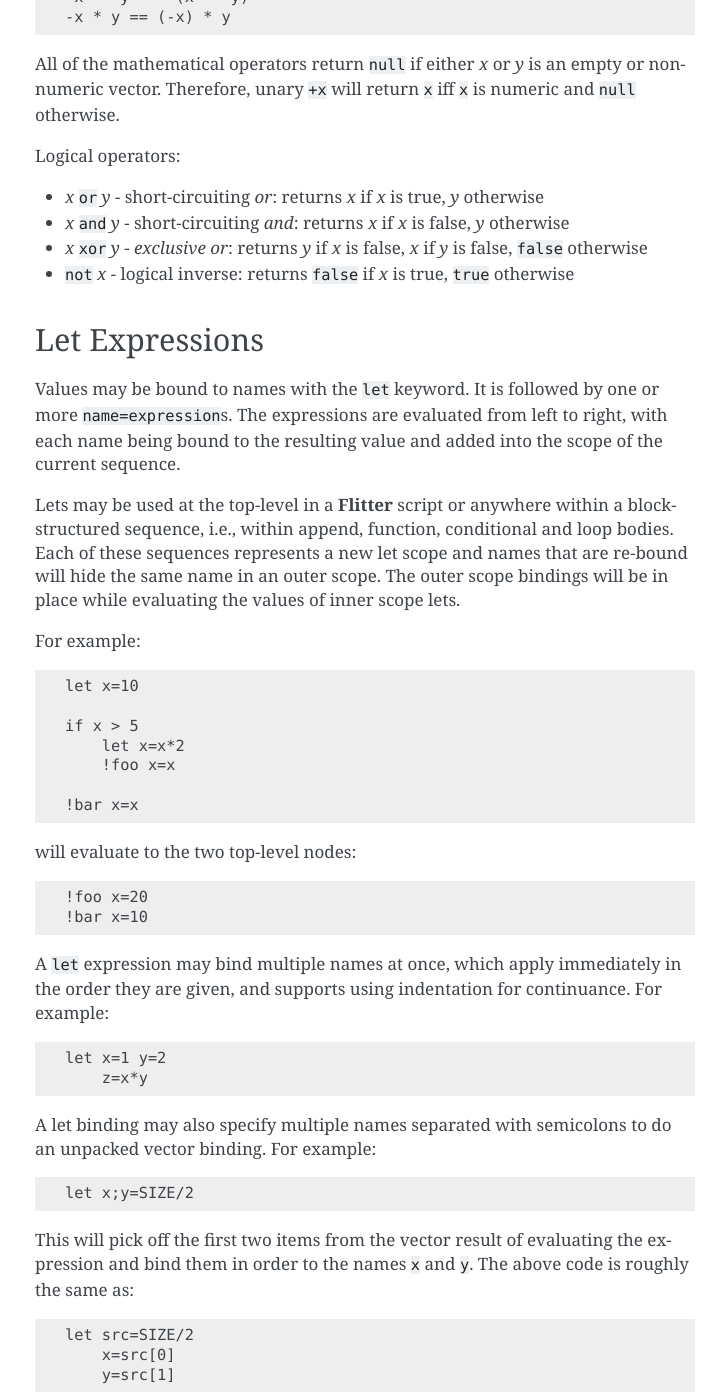
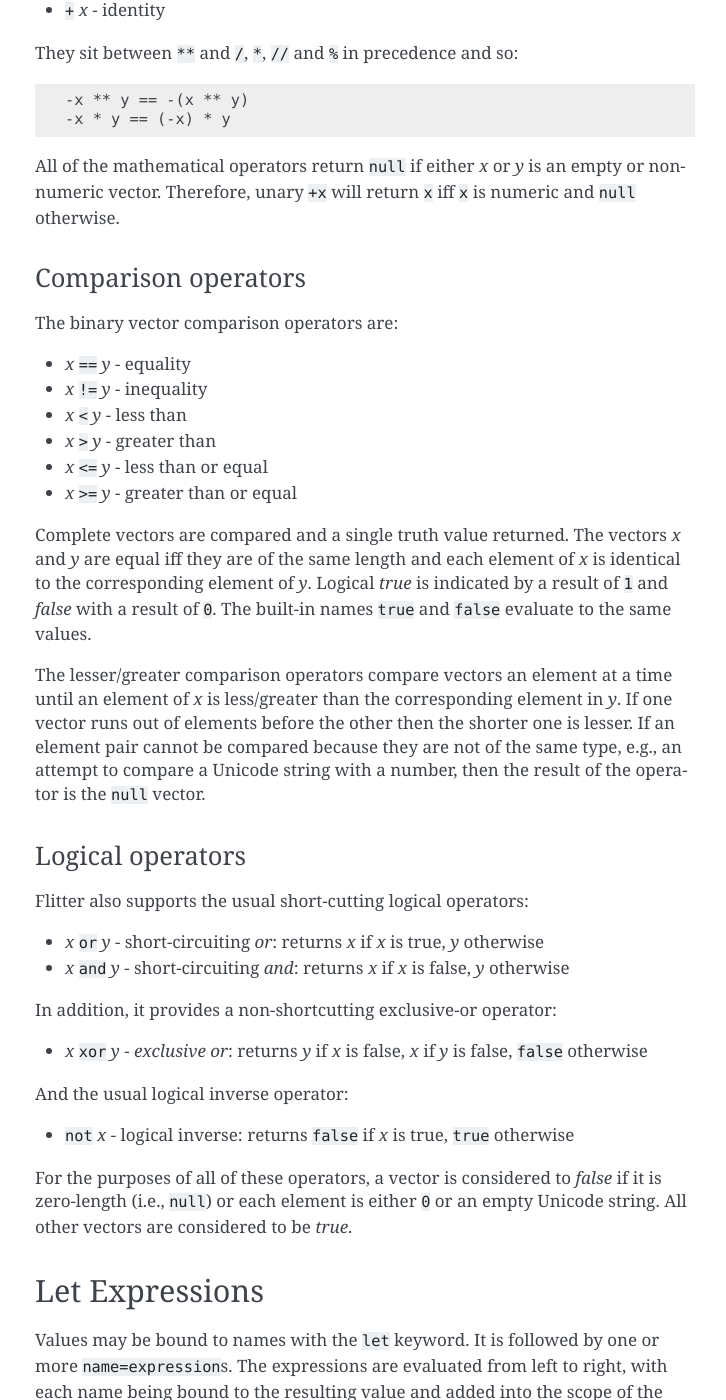
Before and after one commit to jonathanhogg/flitter, a Sphinx documentation site: the page built from docs/language.md, in a window 1280 px wide and 1400 px high, scrolled down 8845 px. Shown: the whole window, without its empty margins (385-1111 px from the left). Built offline with Sphinx 7.4.7, drawn with Linux system fonts in a browser that asks for light colours; some of the changed text lies outside the part shown.

Commit message:
Make comparison operators more robust and document them
A few other small tweaks to the docs while we're in here.

```diff
--- a/docs/language.md
+++ b/docs/language.md
@@ -348,10 +348,10 @@
 - All matching elements are composed together into a new vector
 
 [Ranges](#ranges) are a convenient way to create indices for slicing a vector,
-e.g., `xs[..5]` will extract the first 5 elements of `xs` – if `xs` has fewer
-than 5 elements then it just evaluates to `xs`. Indices do not need to be
-contiguous or in any specific order. It is perfectly valid to use `x[1;6;0]`
-to extract the 2nd, 7th and 1st items, in that order.
+e.g., `xs[..5]` will extract the first 5 elements of `xs` (assuming `xs` has
+5 or more elements). Indices do not need to be contiguous or in any specific
+order. It is perfectly valid to use `x[1;6;0]` to extract the 2nd, 7th and 1st
+items, in that order.
 
 As indices are used modulo the length of the source vector, indices past the
 end of the vector will wrap around to the beginning and negative indices will
@@ -373,7 +373,11 @@
 ## Operators
 
 **Flitter** supports the usual range of operators, with a lean towards the
-syntax and semantics of Python. The binary mathematical operators are:
+syntax and semantics of Python.
+
+### Mathematical operators
+
+The binary vector mathematical operators are:
 
 - *x* `+` *y* - addition
 - *x* `-` *y* - subtraction
@@ -420,14 +424,50 @@
 empty or non-numeric vector. Therefore, unary `+x` will return `x` iff `x` is
 numeric and `null` otherwise.
 
-Logical operators:
+### Comparison operators
+
+The binary vector comparison operators are:
+
+- *x* `==` *y* - equality
+- *x* `!=` *y* - inequality
+- *x* `<` *y* - less than
+- *x* `>` *y* - greater than
+- *x* `<=` *y* - less than or equal
+- *x* `>=` *y* - greater than or equal
+
+Complete vectors are compared and a single truth value returned. The vectors
+*x* and *y* are equal iff they are of the same length and each element of *x*
+is identical to the corresponding element of *y*. Logical *true* is indicated
+by a result of `1` and *false* with a result of `0`. The built-in names `true`
+and `false` evaluate to the same values.
+
+The lesser/greater comparison operators compare vectors an element at a time
+until an element of *x* is less/greater than the corresponding element in *y*.
+If one vector runs out of elements before the other then the shorter one is
+lesser. If an element pair cannot be compared because they are not of the same
+type, e.g., an attempt to compare a Unicode string with a number, then the
+result of the operator is the `null` vector.
+
+### Logical operators
+
+Flitter also supports the usual short-cutting logical operators:
 
 - *x* `or` *y* - short-circuiting *or*: returns *x* if *x* is true, *y* otherwise
 - *x* `and` *y* - short-circuiting *and*: returns *x* if *x* is false, *y*
   otherwise
+
+In addition, it provides a non-shortcutting exclusive-or operator:
+
 - *x* `xor` *y* - *exclusive or*: returns *y* if *x* is false, *x* if *y* is
   false, `false` otherwise
+
+And the usual logical inverse operator:
+
 - `not` *x* - logical inverse: returns `false` if *x* is true, `true` otherwise
+
+For the purposes of all of these operators, a vector is considered to *false*
+if it is zero-length (i.e., `null`) or each element is either `0` or an empty
+Unicode string. All other vectors are considered to be *true*.
 
 ## Let Expressions
 
```
Also changed, not shown: 2 other files.
